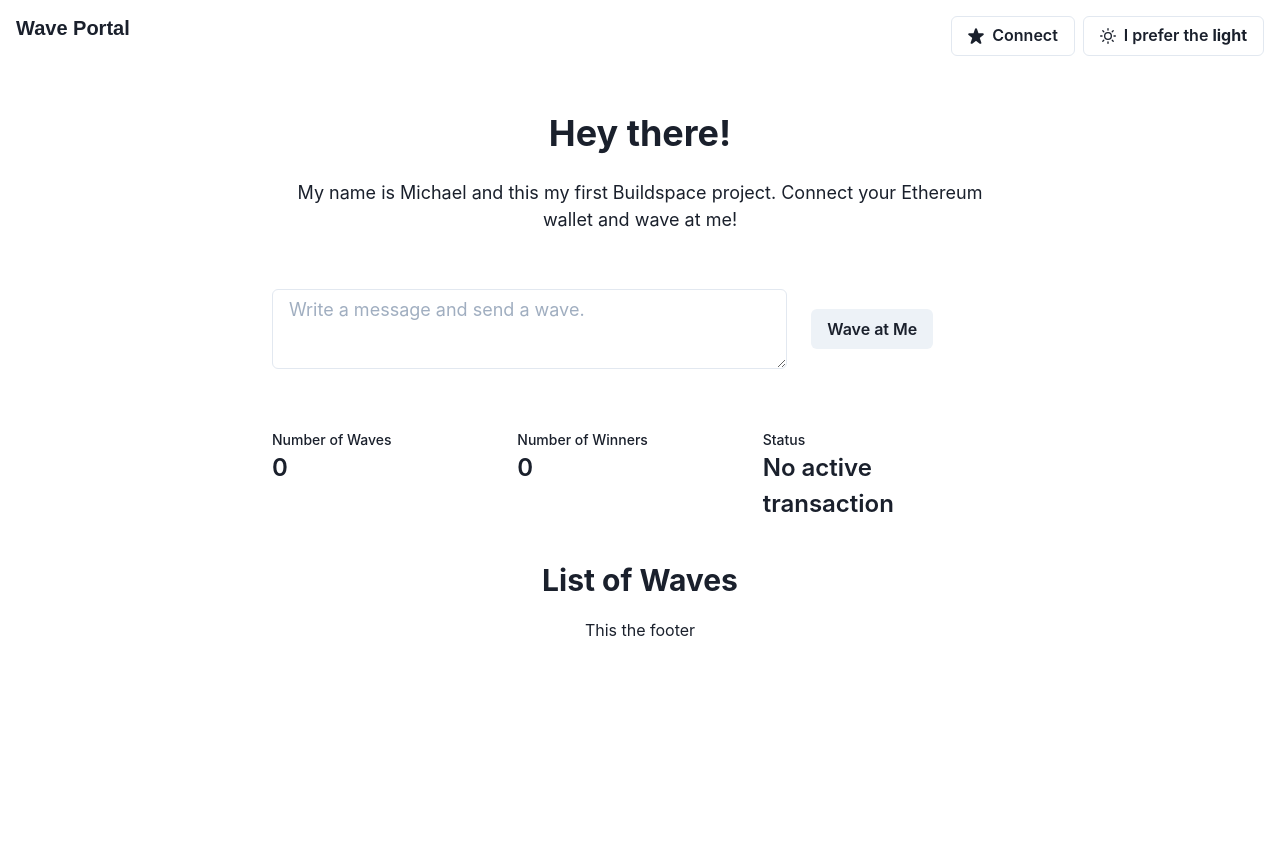
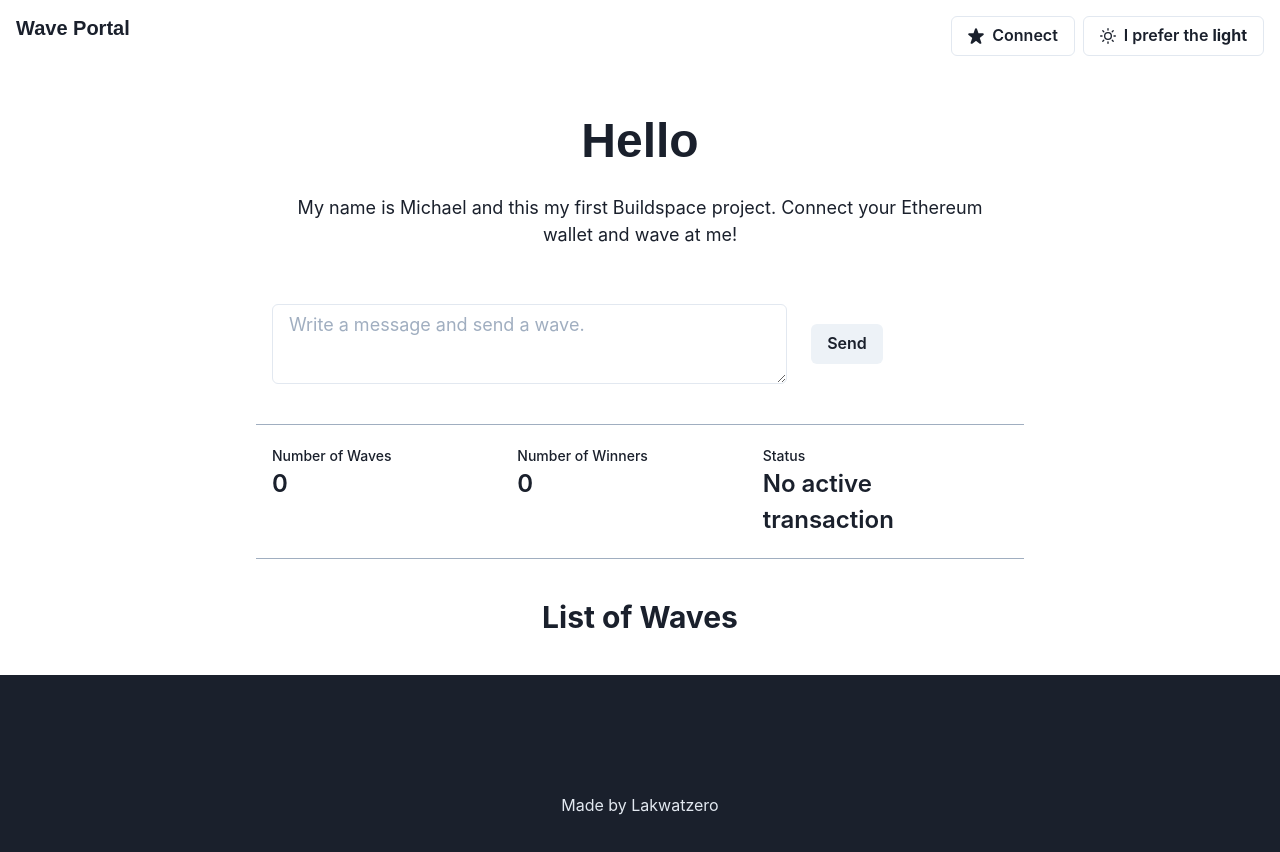
Before and after one commit to michabre/buildspace-wave-portal, a React (Create React App) app in the folder client/: page / in a window 1280 px wide. Shown: the top 852 px of the page. Built offline with nearby package versions, Linux system fonts and the light colour scheme; a web font is replaced by a local one.

Commit message:
ui changes

```diff
--- a/client/src/App.css
+++ b/client/src/App.css
@@ -1,5 +1,5 @@
 @import url('https://fonts.googleapis.com/css2?family=Mochiy+Pop+P+One&display=swap');
 
-h1 {
+h1, h2 {
   font-family: 'Mochiy Pop P One', sans-serif !important;
 }
--- a/client/src/App.js
+++ b/client/src/App.js
@@ -193,7 +193,7 @@ export default function App() {
         <Flex h='100%' align='center'>
           <Box>
             <VStack h='100%'>
-              <Heading as='h2'>Hey there!</Heading>
+              <Heading as='h2' fontSize='5xl'>Hello</Heading>
               <Box padding='4'>
                 <Text fontSize='lg' align='center'>
                   My name is Michael and this my first Buildspace project. Connect your Ethereum wallet and wave at me!
@@ -218,7 +218,7 @@ export default function App() {
               </Box>
               <Box>
               <Button onClick={wave}>
-                  Wave at Me
+                  Send
                 </Button>
               </Box>
             </HStack>
@@ -226,22 +226,21 @@ export default function App() {
         </Flex>
       </Container>
 
-      <Container maxW='container.md' py='5'>
+      <Container maxW='container.md' py='5' borderTopWidth='1px' borderBottomWidth='1px' borderColor='gray.400'>
         <Box w='100%'>
           <WaveStats count={waveCount} winners={winners} status={status} />
         </Box>
       </Container>
 
-      <Container maxW='container.md' py='5'>
+      <Container maxW='container.md' py='10'>
         <Box>
           <Heading as='h3' size='lg' align='center'>List of Waves</Heading>
           {allWaves.map((wave, index) => {
             return (
               <Center>
-<Message obj={wave} key={index} />
+                <Message obj={wave} key={index} />
               </Center>
-
-              )
+            )
           })}
         </Box>
       </Container>
--- a/client/src/components/layout/Footer.js
+++ b/client/src/components/layout/Footer.js
@@ -1,13 +1,11 @@
 import * as React from 'react'
-import { Center, Container, Text } from '@chakra-ui/react'
+import { Flex, Text } from '@chakra-ui/react'
 
 const Footer = () => {
   return (
-    <Container h='30vh'>
-      <Center>
-        <Text>This the footer</Text>
-      </Center>
-    </Container>
+    <Flex bg='gray.800' h='30vh' pt='5' align='center' justify='center'>
+      <Text color='gray.200'>Made by Lakwatzero</Text>
+    </Flex>
   )
 }
 
```
